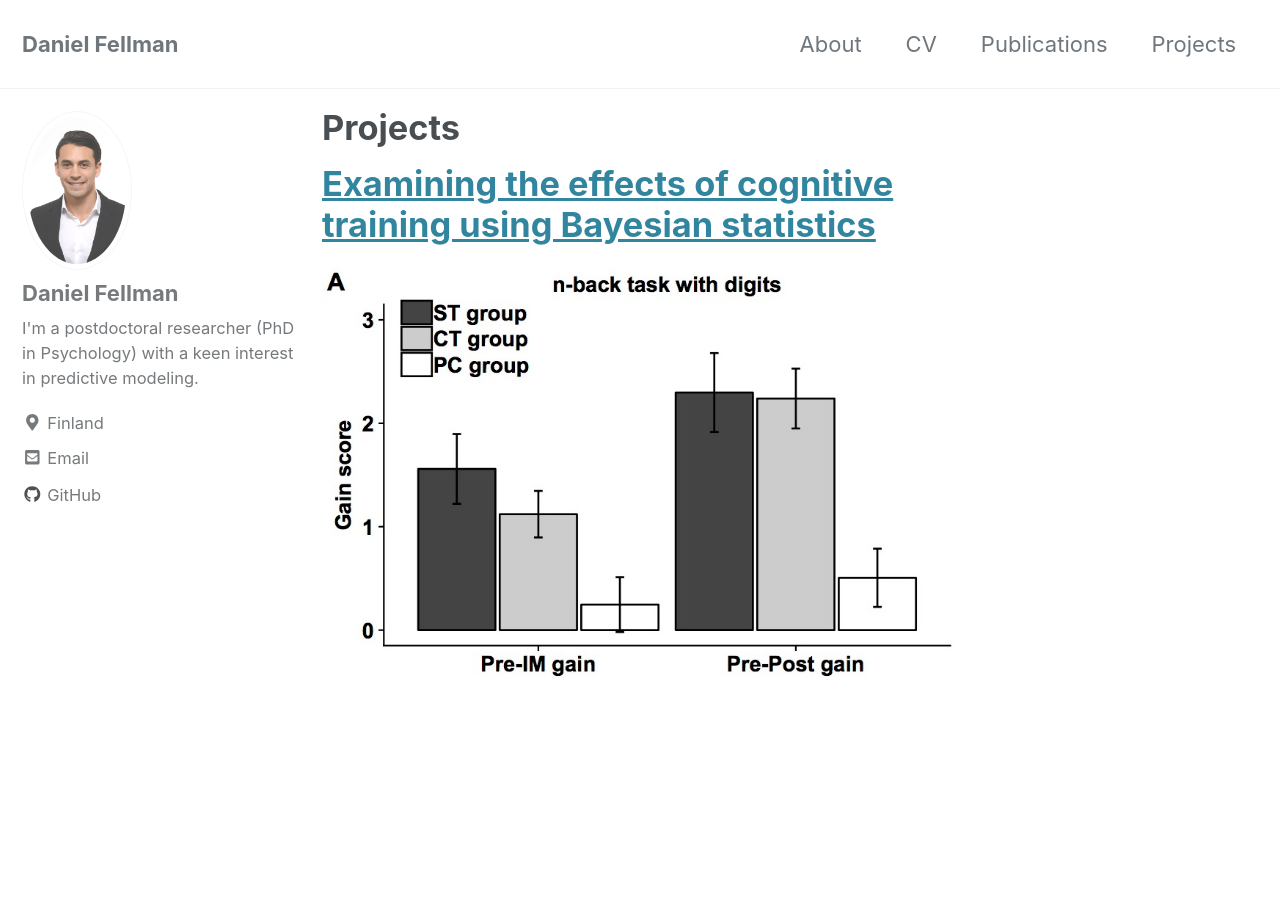
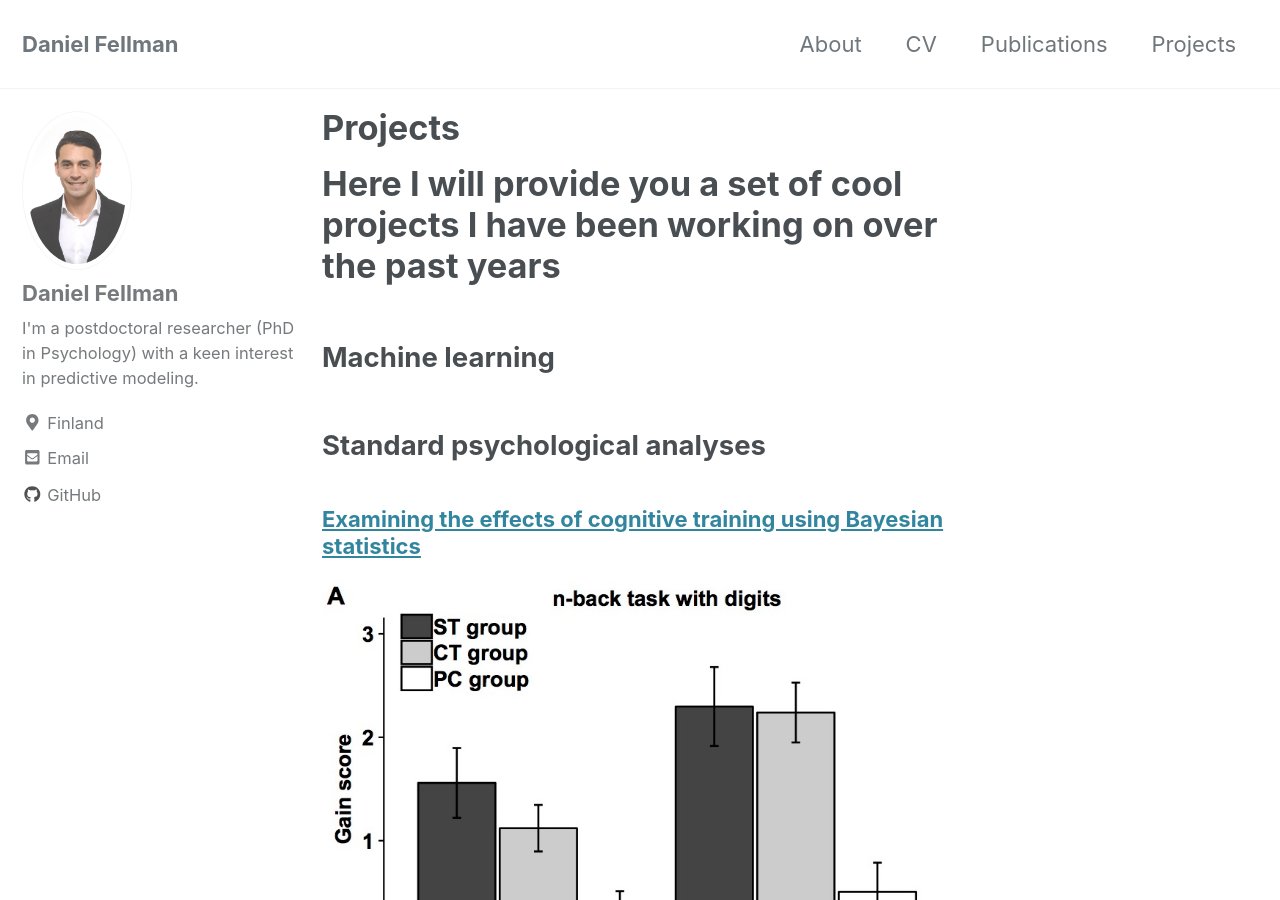
Before and after one commit to danielfellman/danielfellman.github.io, a Jekyll site: the page built from _pages/projects.md, in a window 1280 px wide and 900 px high. Built offline with Jekyll 4.4.1, drawn with Linux system fonts in a browser that asks for light colours; cached includes are drawn as plain includes; nearby versions of some CDN libraries.

Commit message:
Update projects.md

```diff
--- a/_pages/projects.md
+++ b/_pages/projects.md
@@ -5,6 +5,10 @@ title: "Projects"
 author_profile: true
 ---
 
+# Here I will provide you a set of cool projects I have been working on over the past years
 
-# [Examining the effects of cognitive training using Bayesian statistics](https://danielfellman.github.io/machine-learning/bayes)
+## Machine learning
+
+## Standard psychological analyses
+### [Examining the effects of cognitive training using Bayesian statistics](https://danielfellman.github.io/machine-learning/bayes)
 <img src="{{ site.url }}{{ site.baseurl }}/images/bayes1.jpg" alt="Data visualizations">
```
